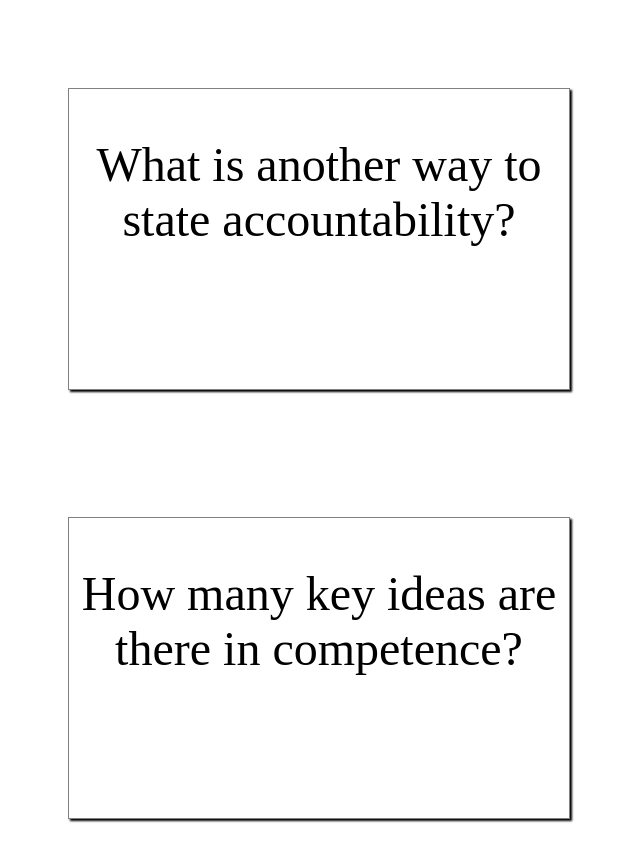
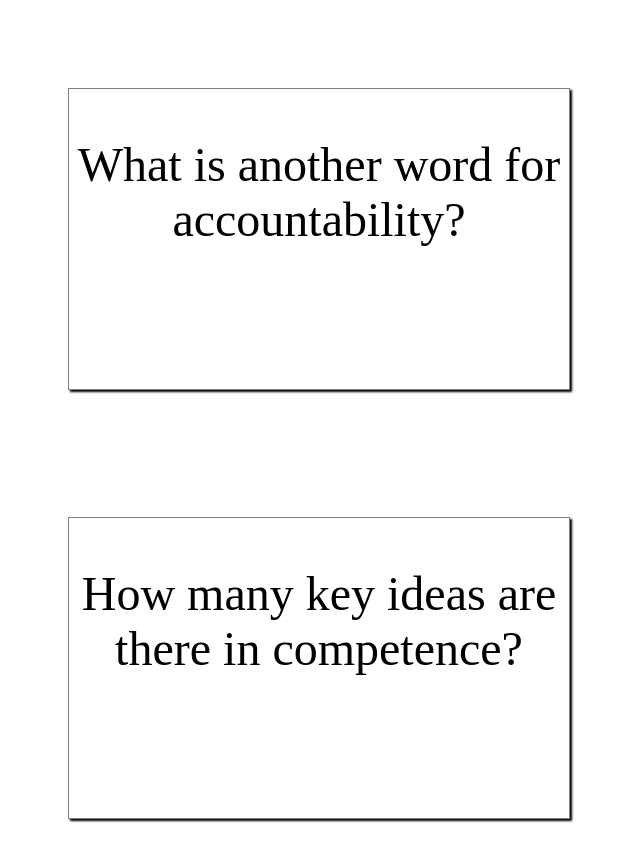
Before and after one commit to Austin-Bell/FlashCard-PAS421C, a plain HTML site: page index.html in a window 1280 px wide. Shown: the part 2180-3041 px from the top of the page, without its empty margins (321-961 px from the left). Drawn offline with nearby package versions, Linux system fonts and the light colour scheme.

Commit message:
Update index.html

```diff
--- a/index.html
+++ b/index.html
@@ -70,7 +70,7 @@
   <div class="stage">
     <div class="flashcard-6">
       <div class="front">
-        <p>What is another way to state accountability?</p>
+        <p>What is another word for accountability?</p>
       </div>
       <div class="back">
         <p>Answerability</p>
```
